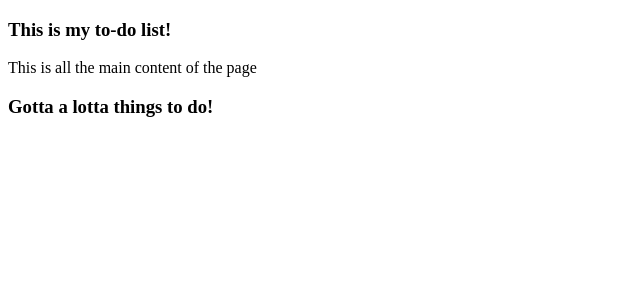
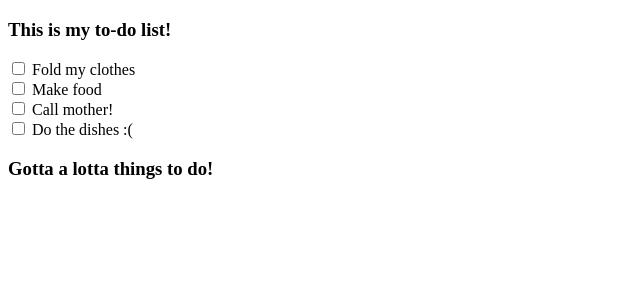
Before and after one commit to akankshashelat/todo-app, a React (Create React App) app: page / in a window 1280 px wide. Shown: the top 300 px of the page, without its empty margins (0-640 px from the left). Built offline with nearby package versions, Linux system fonts and the light colour scheme.

Commit message:
created a mini to-do list with no design yet

```diff
--- a/src/components/MainContent.js
+++ b/src/components/MainContent.js
@@ -4,7 +4,12 @@ function MainContent(){
     return(
         <div>
             <main>
-                <p>This is all the main content of the page </p>
+                {/* going to hard code some things in my list. */}
+                {/* need checkboxes next to each thing in the list. */}
+                <input type="checkbox" /> Fold my clothes <br/>
+                <input type="checkbox" /> Make food <br/>
+                <input type="checkbox" /> Call mother! <br/>
+                <input type="checkbox" /> Do the dishes :( <br/>
             </main>
         </div>
     )
```
